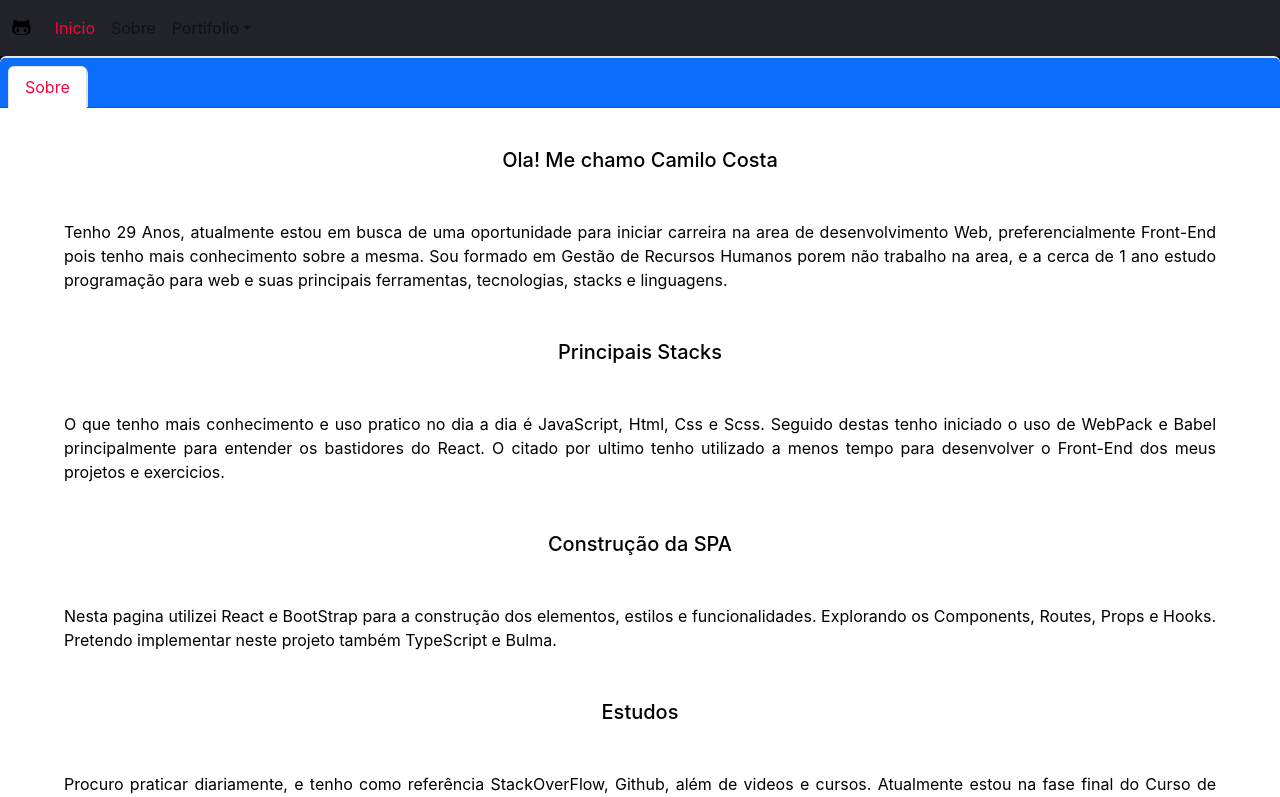
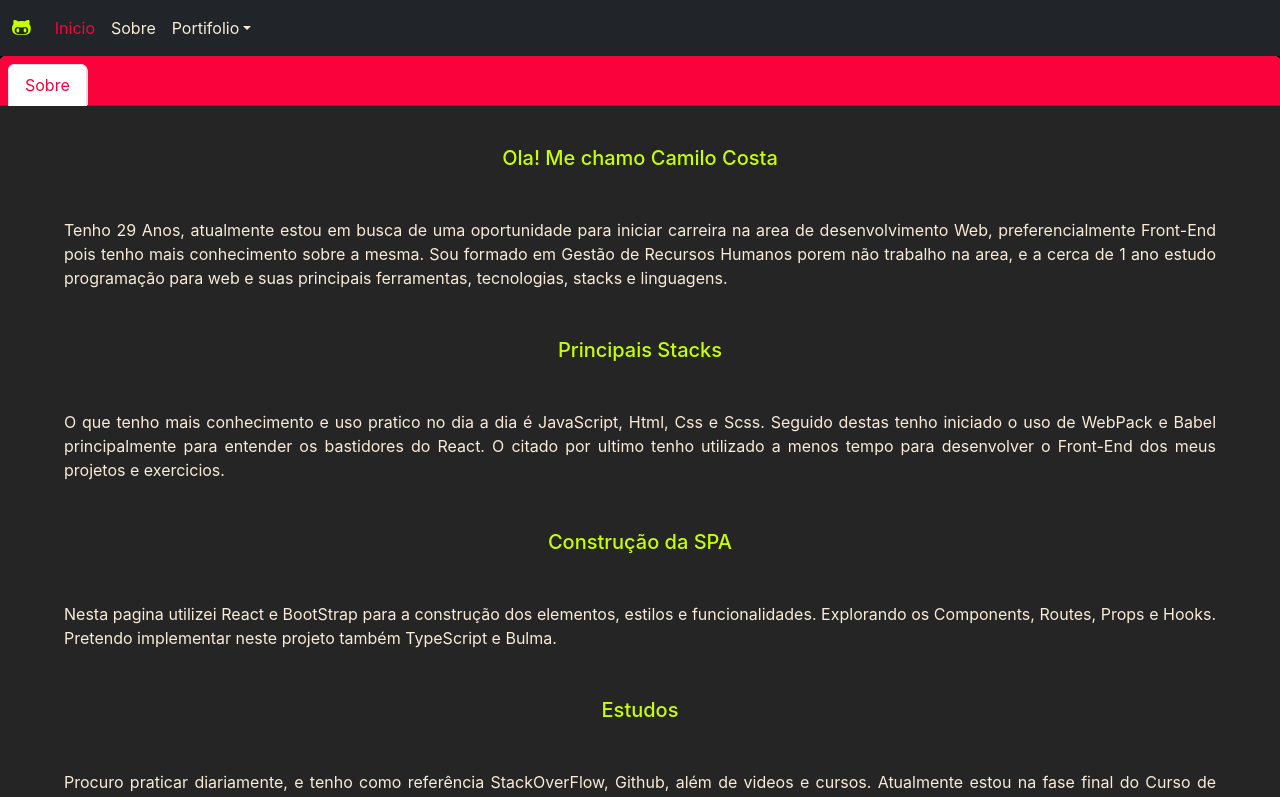
Before and after one commit to CamiloCCarvalho/learning-spa, a React (Create React App) app: page /sobre in a window 1280 px wide. Shown: the top 797 px of the page. Built offline with nearby package versions, Linux system fonts and the light colour scheme.

Commit message:
Commit Att

```diff
--- a/src/components/aboutHome/aboutHome.css
+++ b/src/components/aboutHome/aboutHome.css
@@ -1,7 +1,6 @@
-.container {
-    background-image:linear-gradient(280deg,rgb(248, 248, 248), rgb(234, 235, 241));
-    border: 2px solid rgb(230, 230, 230);
-    border-radius:8px;
+.stacks {
+    background-color: #c8ff00;
+    color: rgb(24, 24, 24);
 }
 .row {
     justify-content: space-around;
@@ -12,6 +11,6 @@
     text-align: center;
 }
 .logo {
-    filter:drop-shadow(0 16px 10px rgba(41, 41, 41, 0.48));
+    filter:drop-shadow(0 16px 10px rgba(41, 41, 41, 0.381));
     padding:10px;
 }
--- a/src/components/aboutHome/index.js
+++ b/src/components/aboutHome/index.js
@@ -7,7 +7,7 @@ import './aboutHome.css'
 export const AboutHome = () => {
     return (
         <Fragment>
-            <div className="container pt-3 pb-3">
+            <div className="container-fluid pt-3 pb-3 stacks">
                 <Container/>
             </div>
         </Fragment>
--- a/src/components/contentAbout/contentAbout.css
+++ b/src/components/contentAbout/contentAbout.css
@@ -1,19 +1,25 @@
 #aboutBox {
     height:max-content;
     border: none;
-    border-top: 2px solid rgb(232, 232, 232);
     color: black;
     z-index:999;
 }
+.headerAbout {
+    background-color: #fa023c;
+}
 .aboutPage {
-    background-color: dodgerblue;
+    background-color: rgb(30, 255, 71);
     color:black;
     border-radius: 8px 8px 0 0;
     border-right: 1px solid rgb(224, 224, 224);
 }
+.card-body {
+    background-color: #252525;
+}
 .title-about {
-    color:black;
+    color:#c8ff00;
 }
 .text-about {
     text-align: justify;
+    color:antiquewhite;
 }
--- a/src/components/contentAbout/index.js
+++ b/src/components/contentAbout/index.js
@@ -9,7 +9,7 @@ export const ContentAbout = () => {
     return (
         <Fragment>
             <div id="aboutBox"className="card text-center">
-                <div className="card-header bg-primary">
+                <div className="card-header headerAbout">
                     <ul id="aboutNav"className="nav nav-tabs card-header-tabs">
                     <li className="nav-item aboutPage">
                         <a id="aboutNavItem-1"className="nav-link active" aria-current="true" href="#">Sobre</a>
--- a/src/components/sessionHome/sessionHome.css
+++ b/src/components/sessionHome/sessionHome.css
@@ -24,7 +24,7 @@
 
 #home-name, #home-hi, #home-content {
     font-family: 'Anton';
-    color:rgb(22, 22, 22);
+    color:#c8ff00;
     text-align: center;
 }
 .flip-card {
@@ -65,7 +65,7 @@
   .flip-card-front {
     background-image:radial-gradient(dodgerblue, rgb(65, 4, 232));
     color: antiquewhite;
-    box-shadow: 2px 2px 50px rgb(167, 167, 167);
+    box-shadow: 2px 2px 50px rgb(25, 25, 25);
   }
 
   /* Style the back side */
@@ -74,7 +74,7 @@
     background-image:radial-gradient(rgb(67, 0, 250),dodgerblue);
     border: 1px solid #005af5;
     color: antiquewhite;
-    box-shadow: 2px 2px 50px rgb(167, 167, 167);
+    box-shadow: 2px 2px 50px rgb(49, 48, 48);
     transform: rotateY(180deg);
   }
 
--- a/src/shared/carousel/carousel.css
+++ b/src/shared/carousel/carousel.css
@@ -3,6 +3,7 @@
     flex-flow: column wrap;
     justify-content:center;
     align-items:center;
+    color:#fa023c;
 }
 
 .w-100 { /*Images Carousel*/
@@ -15,5 +16,5 @@
 ul, li, a {
     text-decoration:none;
     list-style-type:none;
-    color: #202020;
+    color: #fa023c;
 }
--- a/src/shared/carousel/index.js
+++ b/src/shared/carousel/index.js
@@ -7,7 +7,7 @@ export const Carousel = ()  => {
 
     return (
         <Fragment>
-            <div  id="carouselBox" className="container mt-5 mb-5">
+            <div  id="carouselBox" className="container-fluid mt-5 mb-5">
                 <h3 className="pt-3">Portifólio</h3>
 
                 <div id="carouselBoxItem" className="carousel slide m-5" data-bs-ride="carousel">
--- a/src/shared/footer/footer.css
+++ b/src/shared/footer/footer.css
@@ -1,6 +1,6 @@
 #footerBox {
     height:220px;
-    color:black;
+    color:antiquewhite;
 }
 #footer {
     background:transparent;
@@ -14,5 +14,8 @@
 }
 
 .fa-brands {
-    color: black;
+    color: #c8ff00;
 }
+.fa-brands:hover {
+    color: #fa023c;
+}
--- a/src/shared/footer/index.js
+++ b/src/shared/footer/index.js
@@ -10,7 +10,7 @@ export const Footer = () => {
 
     return (
         <Fragment>
-                <div id="footerBox" className="container-fluid bg-light">
+                <div id="footerBox" className="container-fluid bg-dark">
                     <div id="footer" className="card text-center">
                         <div className="card-header">
                             {datas}
--- a/src/shared/navbar/index.js
+++ b/src/shared/navbar/index.js
@@ -26,7 +26,7 @@ export const NavBar = () => {
                 <a className="nav-link dropdown-toggle" href="#" role="button" data-bs-toggle="dropdown" aria-expanded="false">
                   Portifolio
                 </a>
-                <ul className="dropdown-menu">
+                <ul className="dropdown-menu bg-dark">
                   <li>
                     <a href="/portifolio" className="dropdown-item">Completo</a>
                   </li>
--- a/src/shared/navbar/navbar.css
+++ b/src/shared/navbar/navbar.css
@@ -1,5 +1,5 @@
-.fa-github-alt {
-    color:antiquewhite;
+.nav-link {
+    color: antiquewhite;
 }
 .nav-link.active{
     color:#fa023c !important;
@@ -9,6 +9,14 @@
     font-size: 105%;
 }
 .dropdown-item:hover {
-    background-image: linear-gradient(to right, rgb(121, 148, 253), rgba(255, 255, 255, 0));
-    color:antiquewhite;
+    background-image: linear-gradient(to right, #fa023c, #c7002e);
+    color:#c8ff00;
 }
+
+/*
+vermelho quase rosa - #fa023c
+quase preto - #040004
+cinza - #413d3d
+amarelo - #c8ff00
+vinho - #4b000f
+*/
```
